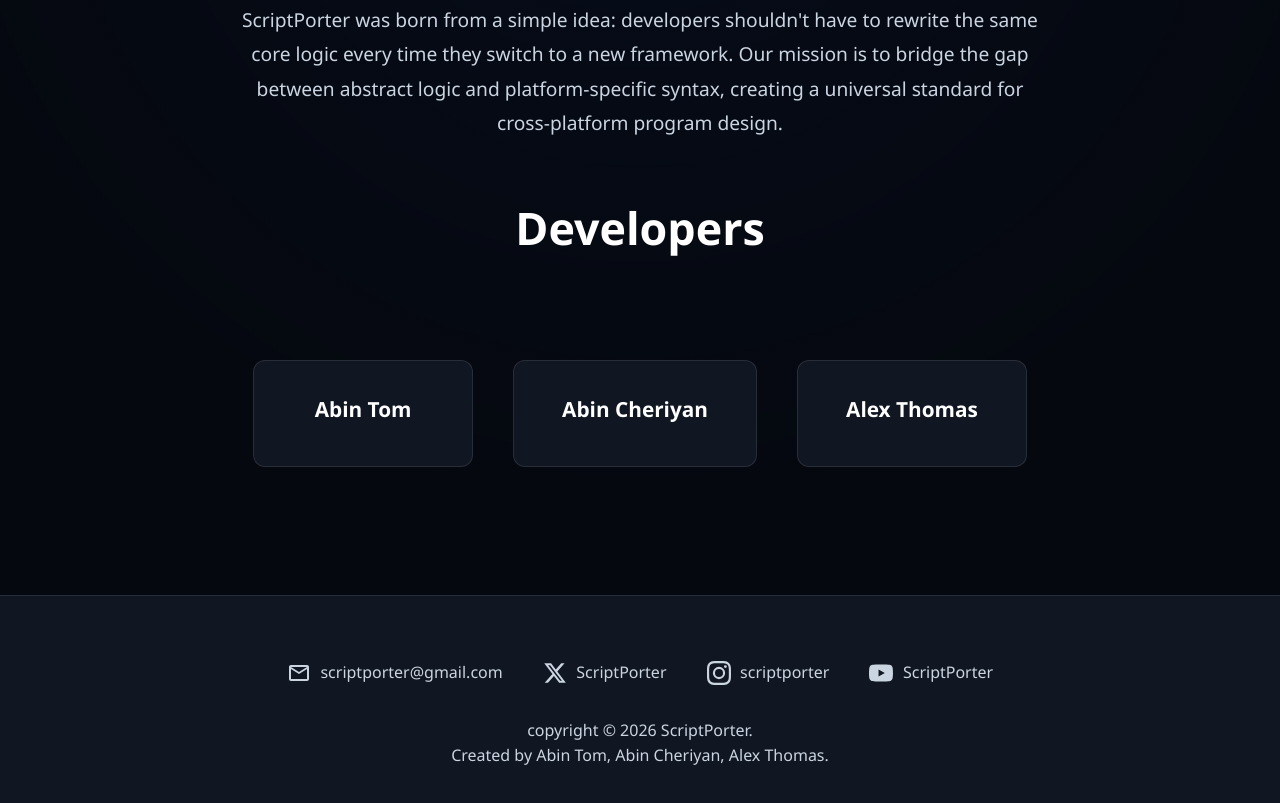
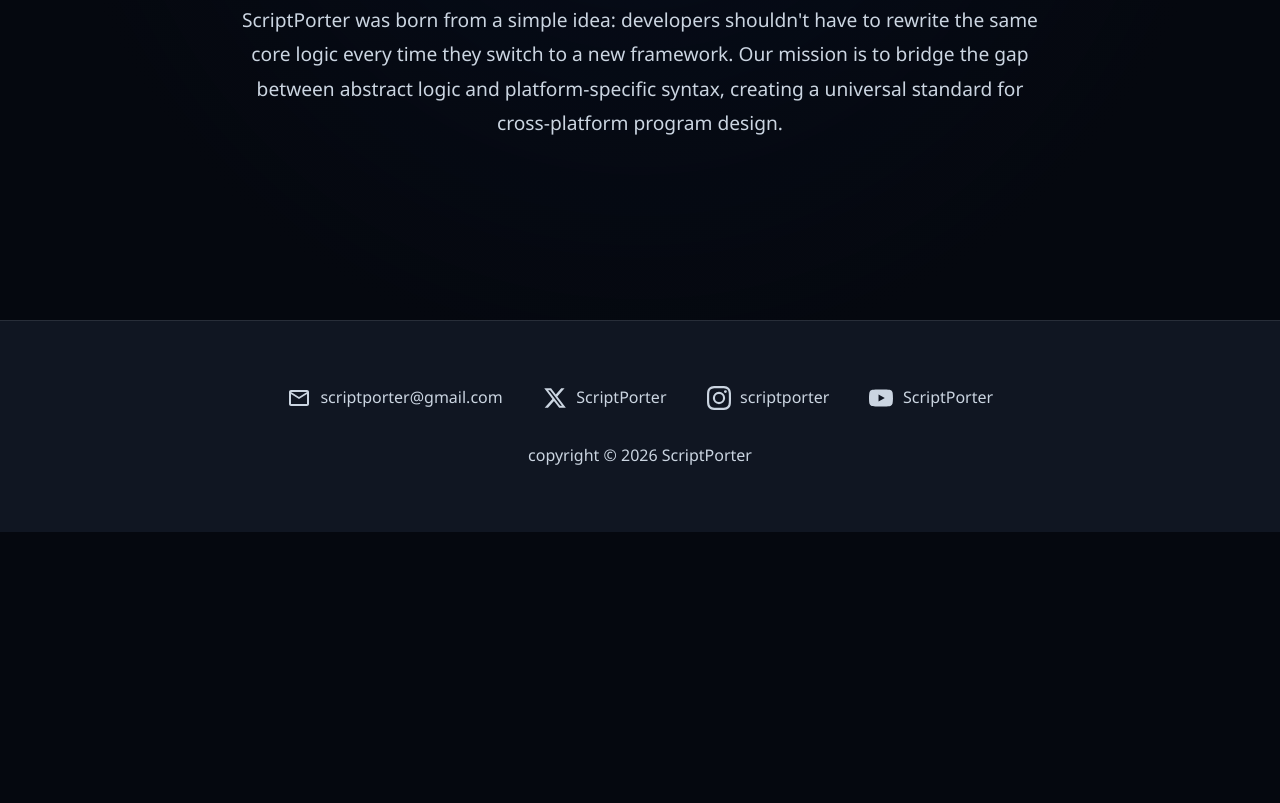
Before and after one commit to ScriptPorter/website, a plain HTML site: page index.html in a window 1280 px wide. Shown: the part 7228-8031 px from the top of the page. After the commit the page ends 7760 px from the top, so only its background shows below. Drawn offline with Linux system fonts and the light colour scheme.

Commit message:
Update 2.html

```diff
--- a/index.html
+++ b/index.html
@@ -3,7 +3,7 @@
 <head>
     <meta charset="UTF-8">
     <meta name="viewport" content="width=device-width, initial-scale=1.0">
-    <title>ScriptPorter : The Ultimate Translator</title>
+    <title>ScriptPorter | The Ultimate Translator</title>
 
     <link rel="icon" type="image/x-icon" href="icon.ico">
 
@@ -35,9 +35,7 @@
             line-height: 1.6;
         }
 
-        /* =========================================
-           Diamond Animation + Progress Bar Loader
-           ========================================= */
+
         #loader-splash {
             position: fixed;
             top: 0;
@@ -181,7 +179,7 @@
             100% { width: 100%; opacity: 0; }
         }
 
-        /* Header */
+
         header {
             position: fixed;
             top: 0;
@@ -275,7 +273,7 @@
             box-shadow: 0 0 15px var(--accent-glow);
         }
 
-        /* Mobile Menu Overlay */
+
         .mobile-nav-overlay {
             position: fixed;
             top: 0;
@@ -301,9 +299,7 @@
         .mobile-nav-overlay a:hover { color: var(--accent); transform: scale(1.1); }
         .mobile-nav-overlay .btn-download { margin-top: 1rem; font-size: 1.3rem; padding: 0.8rem 2.5rem; }
 
-        /* =========================================
-           DONATION POP-UP MODAL
-           ========================================= */
+
         .modal-overlay {
             position: fixed;
             top: 0; left: 0;
@@ -391,7 +387,7 @@
             box-shadow: 0 0 25px var(--accent-glow);
         }
 
-        /* Base Section Style */
+
         section {
             min-height: auto;
             display: flex;
@@ -401,7 +397,7 @@
             position: relative;
         }
 
-        /* Hero Section */
+
         .hero {
             text-align: center;
             align-items: center;
@@ -448,7 +444,7 @@
             margin-bottom: 3rem;
         }
 
-        /* Showcases */
+
         .showcase {
             display: flex;
             flex-direction: row;
@@ -486,18 +482,18 @@
             z-index: -1;
         }
 
-        /* NEW RULE: Ensures images resize to fit perfectly inside without cropping */
+
         .showcase-visual img {
             width: 100%;
             height: 100%;
-            object-fit: contain; /* Changed from cover to contain */
-            padding: 1.5rem; /* Adds nice space around the image so it doesn't touch the borders */
+            object-fit: contain;
+            padding: 1.5rem;
             border-radius: 11px;
             position: relative;
             z-index: 1;
         }
 
-        /* How It Works Grid */
+
         .how-it-works {
             text-align: center;
             background: var(--bg-surface);
@@ -513,7 +509,7 @@
         .step-card h3 { font-size: 1.5rem; margin-bottom: 1rem; position: relative; z-index: 1; }
         .step-card p { color: var(--text-muted); position: relative; z-index: 1; }
 
-        /* Feature Carousel Grid Stack */
+
         .feature-carousel-section {
             text-align: center;
             background: radial-gradient(circle at center, rgba(19, 91, 236, 0.08) 0%, var(--bg-deep) 70%);
@@ -582,7 +578,7 @@
 
         .dot.active, .dot:hover { background-color: var(--accent); transform: scale(1.4); }
 
-        /* Target Audience Section */
+
         .audience-section { padding: 8rem 10%; text-align: center; }
         .audience-section h2 { font-size: 2.8rem; margin-bottom: 3rem; }
         .audience-grid { display: grid; grid-template-columns: repeat(auto-fit, minmax(280px, 1fr)); gap: 2rem; }
@@ -601,7 +597,7 @@
         .audience-card h3 { font-size: 1.3rem; margin-bottom: 1rem; color: var(--text-main); }
         .audience-card p { color: var(--text-muted); font-size: 1rem; }
 
-        /* Logo Marquee Section */
+
         .marquee-section { padding: 6rem 0; text-align: center; overflow: hidden; background: var(--bg-surface); }
         .marquee-section h2 { font-size: 2.8rem; margin-bottom: 1.5rem; }
         .marquee-section p { color: var(--text-muted); margin-bottom: 4rem; }
@@ -634,7 +630,7 @@
 
         @keyframes scroll-left { 0% { transform: translateX(0); } 100% { transform: translateX(-50%); } }
 
-        /* FAQ Section */
+
         .faq-section { padding: 8rem 10%; max-width: 900px; margin: 0 auto; }
         .faq-section h2 { text-align: center; font-size: 2.8rem; margin-bottom: 3rem; }
         details { background: var(--bg-surface); margin-bottom: 1rem; border-radius: 8px; border: 1px solid rgba(255,255,255,0.1); }
@@ -644,7 +640,7 @@
         details[open] summary::after { content: '-'; }
         details p { padding: 0 1.5rem 1.5rem; color: var(--text-muted); border-top: 1px solid rgba(255,255,255,0.05); margin-top: 1rem; padding-top: 1rem; }
 
-        /* About Section */
+
         .about-section { padding: 8rem 10%; text-align: center; background: radial-gradient(circle at top, rgba(19, 91, 236, 0.05) 0%, var(--bg-deep) 70%); border-top: 1px solid rgba(255, 255, 255, 0.05); }
         .about-section h2 { font-size: 2.8rem; margin-bottom: 2rem; }
         .about-section p { font-size: 1.2rem; color: var(--text-muted); max-width: 800px; margin: 0 auto; line-height: 1.8; }
@@ -663,12 +659,12 @@
         .dev-profile h4 { color: var(--text-main); font-size: 1.3rem; margin-bottom: 0.5rem; }
         .dev-profile span { color: var(--accent); font-size: 0.85rem; font-weight: 700; text-transform: uppercase; letter-spacing: 1px; }
 
-        /* Animation & Footer */
+
         .reveal { opacity: 0; transform: translateY(40px); transition: all 0.8s ease; }
         .reveal.active { opacity: 1; transform: translateY(0); }
         footer { text-align: center; padding: 4rem 2rem; color: var(--text-muted); border-top: 1px solid rgba(255, 255, 255, 0.1); background: var(--bg-surface); }
 
-        /* Social Links */
+
         .social-links {
             display: flex;
             justify-content: center;
@@ -1002,18 +998,7 @@ Once your blueprint is complete, the ScriptPorter engine simply reads it and tra
         <h2>About ScriptPorter</h2>
         <p>ScriptPorter was born from a simple idea: developers shouldn't have to rewrite the same core logic every time they switch to a new framework. Our mission is to bridge the gap between abstract logic and platform-specific syntax, creating a universal standard for cross-platform program design.</p>
         <br><br>
-        <h2>Developers</h2>
-        <div class="dev-team">
-            <div class="dev-profile">
-                <h4>Abin Tom</h4>
-            </div>
-            <div class="dev-profile">
-                <h4>Abin Cheriyan</h4>
-            </div>
-            <div class="dev-profile">
-                <h4>Alex Thomas</h4>
-            </div>
-        </div>
+
     </section>
 
     <footer>
@@ -1035,7 +1020,7 @@ Once your blueprint is complete, the ScriptPorter engine simply reads it and tra
                 <span>ScriptPorter</span>
             </a>
         </div>
-        <p>copyright &copy; 2026 ScriptPorter.<br> Created by Abin Tom, Abin Cheriyan, Alex Thomas.</p>
+        <p>copyright &copy; 2026 ScriptPorter
     </footer>
 
     <script>
@@ -1059,9 +1044,7 @@ Once your blueprint is complete, the ScriptPorter engine simply reads it and tra
 
             setTimeout(hideSplash, 2500);
 
-            // ==========================================
-            // MOBILE MENU TOGGLE LOGIC
-            // ==========================================
+
             const menuBtn = document.getElementById('mobile-menu-btn');
             const mobileNav = document.getElementById('mobile-nav');
             const mobileLinks = document.querySelectorAll('.mobile-link');
@@ -1077,10 +1060,10 @@ Once your blueprint is complete, the ScriptPorter engine simply reads it and tra
                 }
             });
 
-            // Close mobile menu when links are clicked (except the donate trigger)
+
             mobileLinks.forEach(link => {
                 link.addEventListener('click', (e) => {
-                    // Prevent closing immediately if it's the donate link so the modal handles it
+
                     if(!link.classList.contains('donate-trigger')) {
                         menuBtn.classList.remove('active');
                         mobileNav.classList.remove('active');
@@ -1089,9 +1072,7 @@ Once your blueprint is complete, the ScriptPorter engine simply reads it and tra
                 });
             });
 
-            // ==========================================
-            // DONATE MODAL LOGIC
-            // ==========================================
+
             const donateTriggers = document.querySelectorAll('.donate-trigger');
             const donateModal = document.getElementById('donate-modal');
             const closeModalBtn = document.getElementById('close-modal');
@@ -1102,7 +1083,7 @@ Once your blueprint is complete, the ScriptPorter engine simply reads it and tra
                 donateModal.classList.add('active');
                 document.body.classList.add('modal-open');
 
-                // If mobile menu is open, close it cleanly behind the modal
+
                 if(mobileNav.classList.contains('active')) {
                     menuBtn.classList.remove('active');
                     mobileNav.classList.remove('active');
@@ -1122,7 +1103,7 @@ Once your blueprint is complete, the ScriptPorter engine simply reads it and tra
             closeModalBtn.addEventListener('click', closeModal);
             proceedDonateBtn.addEventListener('click', closeModal);
 
-            // Close modal if user clicks the dark overlay background
+
             donateModal.addEventListener('click', (e) => {
                 if (e.target === donateModal) {
                     closeModal();
@@ -1130,7 +1111,7 @@ Once your blueprint is complete, the ScriptPorter engine simply reads it and tra
             });
         });
 
-        // Scroll Reveal Animation
+
         function reveal() {
             var reveals = document.querySelectorAll(".reveal");
             for (var i = 0; i < reveals.length; i++) {
@@ -1145,7 +1126,7 @@ Once your blueprint is complete, the ScriptPorter engine simply reads it and tra
         window.addEventListener("scroll", reveal);
         reveal();
 
-        // Carousel logic & Swipe functionality
+
         let slideIndex = 1;
         let slideInterval;
 
@@ -1177,7 +1158,7 @@ Once your blueprint is complete, the ScriptPorter engine simply reads it and tra
         showSlides(slideIndex);
         startAutoSlide();
 
-        // TOUCH SWIPE LOGIC FOR CAROUSEL
+
         const swipeContainer = document.getElementById('swipe-container');
         let touchStartX = 0;
         let touchEndX = 0;
```
